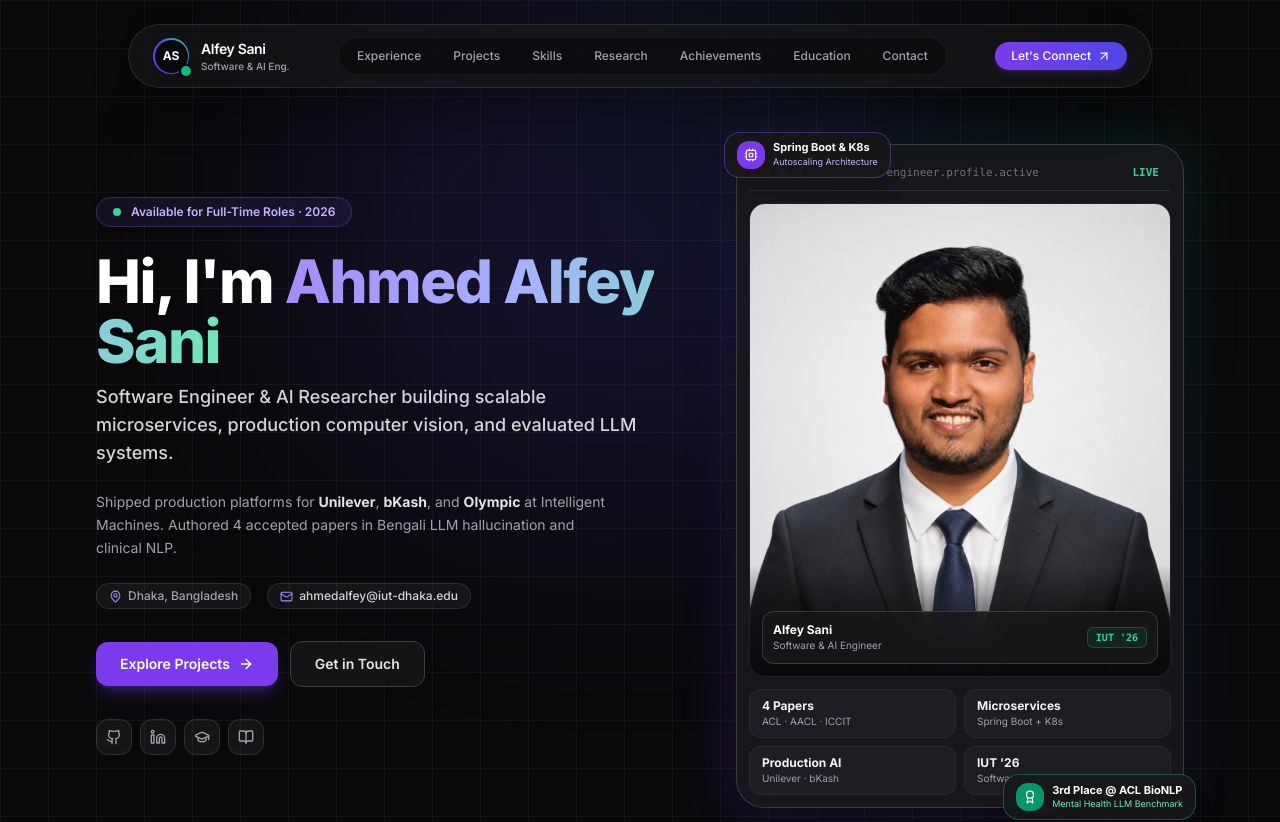
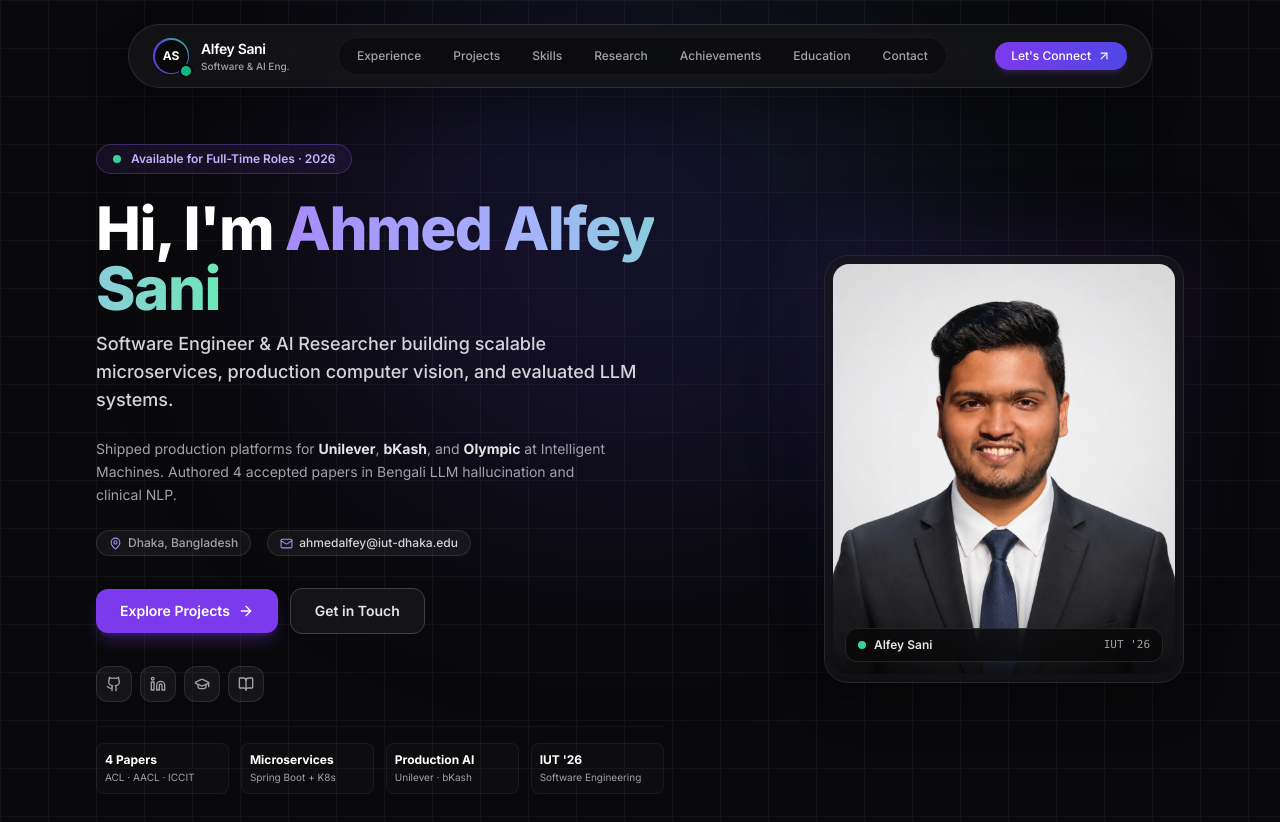
Before and after one commit to AASani29/AASani29.github.io, a Next.js app: page / in a window 1280 px wide. Shown: the top 822 px of the page. Built offline with nearby package versions, Linux system fonts and the light colour scheme.

Commit message:
Simplify and refine hero photo frame to a minimalist editorial design

```diff
--- a/components/Hero.tsx
+++ b/components/Hero.tsx
@@ -10,10 +10,6 @@ import {
   GraduationCap,
   BookOpen,
   ArrowRight,
-  Sparkles,
-  Cpu,
-  Layers,
-  Award,
 } from "lucide-react";
 
 const CONTACT_EMAIL = "ahmedalfey@iut-dhaka.edu";
@@ -146,39 +142,34 @@ const Hero = () => {
                 </a>
               ))}
             </div>
+
+            {/* Quick credentials bar */}
+            <div className="grid grid-cols-2 sm:grid-cols-4 gap-3 pt-4 border-t border-white/5 text-center lg:text-left">
+              {highlights.map((h) => (
+                <div key={h.label} className="rounded-lg bg-white/[0.02] border border-white/5 p-2">
+                  <div className="text-xs font-bold text-white">{h.value}</div>
+                  <div className="text-[10px] text-zinc-400 mt-0.5">{h.label}</div>
+                </div>
+              ))}
+            </div>
           </div>
 
-          {/* Right Image / Showcase Card */}
+          {/* Right Image / Clean Editorial Portrait */}
           <div className="relative flex justify-center lg:justify-end">
-            <div className="relative w-full max-w-sm sm:max-w-md">
-              {/* Outer decorative glow & rings */}
-              <div className="absolute -inset-2 rounded-[32px] bg-gradient-to-tr from-violet-600/40 via-indigo-600/20 to-emerald-500/30 blur-xl opacity-75 animate-pulse" />
+            <div className="relative w-full max-w-[320px] sm:max-w-[360px]">
+              {/* Subtle ambient backlight */}
+              <div className="absolute -inset-4 rounded-3xl bg-gradient-to-b from-violet-600/20 via-indigo-600/10 to-transparent blur-2xl opacity-60 pointer-events-none" />
 
-              {/* Main Card Frame */}
-              <div className="relative overflow-hidden rounded-[28px] border border-white/15 bg-zinc-900/90 p-3 shadow-2xl backdrop-blur-2xl">
-                {/* Terminal Header */}
-                <div className="flex items-center justify-between px-3 py-2 border-b border-white/10 mb-3 text-[11px] font-mono text-zinc-400">
-                  <div className="flex items-center gap-1.5">
-                    <span className="h-2.5 w-2.5 rounded-full bg-rose-500/80" />
-                    <span className="h-2.5 w-2.5 rounded-full bg-amber-500/80" />
-                    <span className="h-2.5 w-2.5 rounded-full bg-emerald-500/80" />
-                  </div>
-                  <span className="text-zinc-500">engineer.profile.active</span>
-                  <span className="flex items-center gap-1 text-emerald-400 font-semibold">
-                    <span className="h-1.5 w-1.5 rounded-full bg-emerald-400 animate-ping" />
-                    LIVE
-                  </span>
-                </div>
-
-                {/* Portrait Container with inner effects */}
-                <div className="relative aspect-[4/4.5] w-full overflow-hidden rounded-2xl bg-zinc-950 border border-white/10">
+              {/* Minimalist Photo Frame */}
+              <div className="relative overflow-hidden rounded-3xl border border-zinc-800 bg-zinc-900/60 p-2 shadow-2xl backdrop-blur-sm group">
+                <div className="relative aspect-[4/4.8] w-full overflow-hidden rounded-2xl bg-zinc-950">
                   {!imageError ? (
                     <Image
                       src="/images/sani.png"
-                      alt="Ahmed Alfey Sani"
+                      alt="Alfey Sani"
                       fill
                       priority
-                      className="object-cover object-top transition-transform duration-500 hover:scale-105"
+                      className="object-cover object-top transition-transform duration-700 ease-out group-hover:scale-105"
                       onError={() => setImageError(true)}
                     />
                   ) : (
@@ -187,54 +178,17 @@ const Hero = () => {
                     </div>
                   )}
 
-                  {/* Gradient bottom overlay */}
-                  <div className="absolute inset-x-0 bottom-0 h-28 bg-gradient-to-t from-zinc-950 via-zinc-950/60 to-transparent" />
+                  {/* Subtle bottom vignette */}
+                  <div className="absolute inset-x-0 bottom-0 h-24 bg-gradient-to-t from-zinc-950/80 via-zinc-950/20 to-transparent" />
 
-                  {/* Card bottom banner */}
-                  <div className="absolute bottom-3 inset-x-3 rounded-xl bg-zinc-900/85 border border-white/15 p-2.5 backdrop-blur-md flex items-center justify-between">
-                    <div>
-                      <p className="text-xs font-bold text-white">Alfey Sani</p>
-                      <p className="text-[10px] text-zinc-400">Software &amp; AI Engineer</p>
+                  {/* Minimalist floating pill */}
+                  <div className="absolute bottom-3 left-3 right-3 flex items-center justify-between rounded-xl bg-zinc-950/80 px-3 py-2 backdrop-blur-md border border-white/10">
+                    <div className="flex items-center gap-2">
+                      <span className="h-2 w-2 rounded-full bg-emerald-400" />
+                      <span className="text-xs font-semibold text-zinc-200">Alfey Sani</span>
                     </div>
-                    <span className="text-[10px] font-mono font-semibold text-emerald-400 bg-emerald-500/10 border border-emerald-500/30 px-2 py-0.5 rounded-md">
-                      IUT &apos;26
-                    </span>
+                    <span className="text-[11px] font-mono text-zinc-400">IUT &apos;26</span>
                   </div>
-                </div>
-
-                {/* Highlights row */}
-                <div className="grid grid-cols-2 gap-2 mt-3 text-left">
-                  {highlights.map((h) => (
-                    <div
-                      key={h.label}
-                      className="rounded-xl border border-white/5 bg-white/[0.03] p-2 px-3"
-                    >
-                      <div className="text-xs font-bold text-zinc-100">{h.value}</div>
-                      <div className="text-[10px] text-zinc-400">{h.label}</div>
-                    </div>
-                  ))}
-                </div>
-              </div>
-
-              {/* Floating Badge 1 - Top Left */}
-              <div className="absolute -top-3 -left-3 hidden sm:flex items-center gap-2 rounded-2xl border border-violet-500/40 bg-zinc-900/95 px-3 py-2 shadow-xl backdrop-blur-xl">
-                <div className="flex h-7 w-7 items-center justify-center rounded-xl bg-violet-600 text-white">
-                  <Cpu size={14} />
-                </div>
-                <div>
-                  <div className="text-[11px] font-bold text-white leading-tight">Spring Boot &amp; K8s</div>
-                  <div className="text-[9px] text-violet-300">Autoscaling Architecture</div>
-                </div>
-              </div>
-
-              {/* Floating Badge 2 - Bottom Right */}
-              <div className="absolute -bottom-3 -right-3 hidden sm:flex items-center gap-2 rounded-2xl border border-emerald-500/40 bg-zinc-900/95 px-3 py-2 shadow-xl backdrop-blur-xl">
-                <div className="flex h-7 w-7 items-center justify-center rounded-xl bg-emerald-600 text-white">
-                  <Award size={14} />
-                </div>
-                <div>
-                  <div className="text-[11px] font-bold text-white leading-tight">3rd Place @ ACL BioNLP</div>
-                  <div className="text-[9px] text-emerald-300">Mental Health LLM Benchmark</div>
                 </div>
               </div>
             </div>
```
